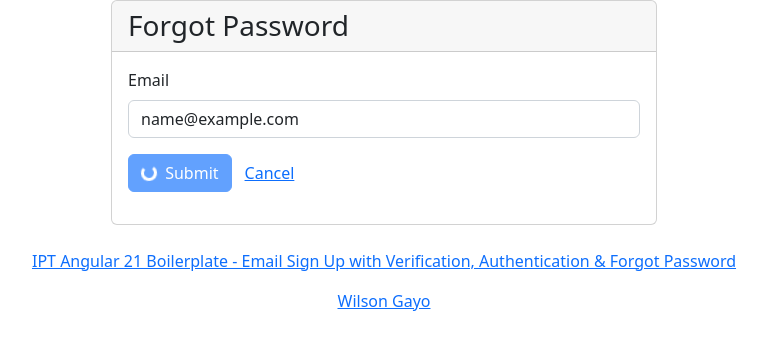
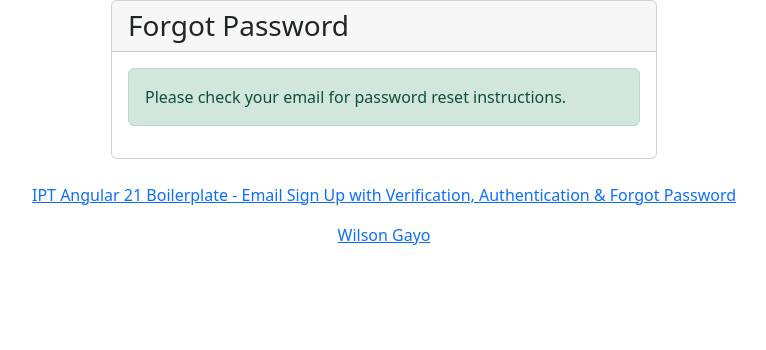
Before and after one commit to Diiioooon/angular-auth-boilerplate, an Angular app: page /account/forgot-password in a window 1280 px wide. Both pictures are taken after typing "name@example.com" into the empty fields and a click on the button "Submit". Shown: the top 350 px of the page, without its empty margins (256-1022 px from the left). Built offline with nearby package versions, Linux system fonts and the light colour scheme.

Commit message:
submit button fix to alert user

```diff
--- a/src/app/account/forgot-password.component.html
+++ b/src/app/account/forgot-password.component.html
@@ -1,9 +1,9 @@
 <h3 class="card-header">Forgot Password</h3>
 <div class="card-body">
-  <div *ngIf="submitted && !loading" class="alert alert-success">
-    Please check your email for password reset instructions.
+  <div *ngIf="submitted && f.email.valid" class="alert alert-success">
+  Please check your email for password reset instructions.
   </div>
-  <form *ngIf="!submitted || loading" [formGroup]="form" (ngSubmit)="onSubmit()">
+  <form *ngIf="!submitted || !f.email.valid" [formGroup]="form" (ngSubmit)="onSubmit()">
     <div class="mb-3">
       <label class="form-label">Email</label>
       <input type="email" formControlName="email" class="form-control" [ngClass]="{ 'is-invalid': submitted && f.email.errors }">
```
